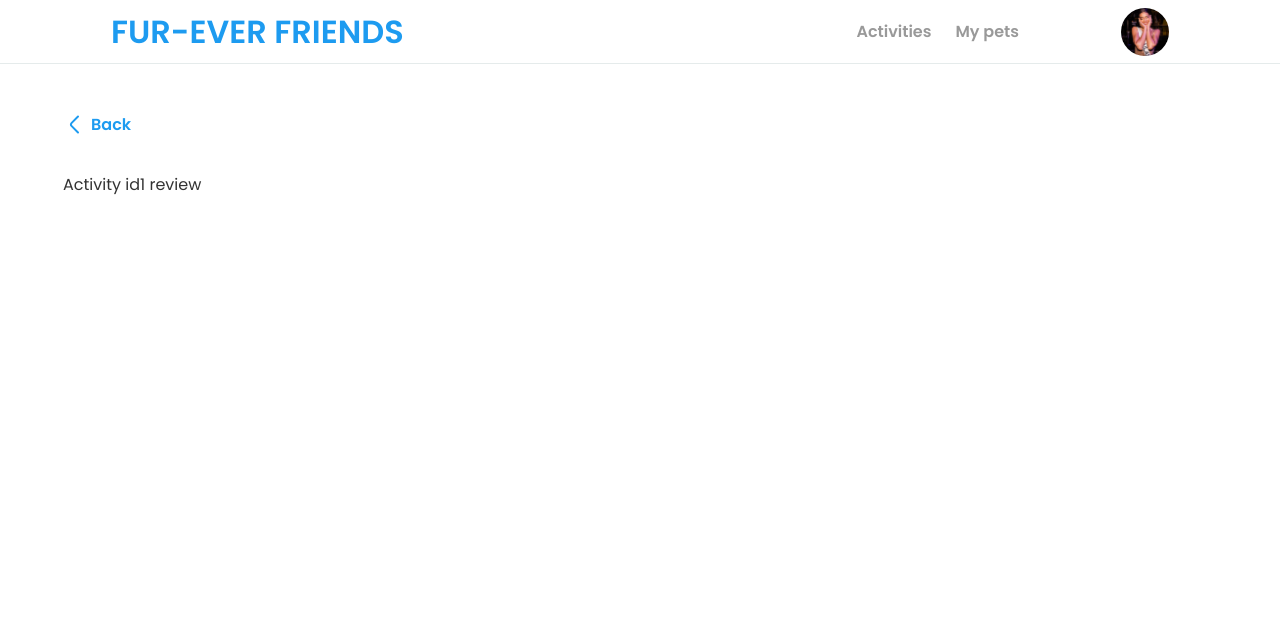
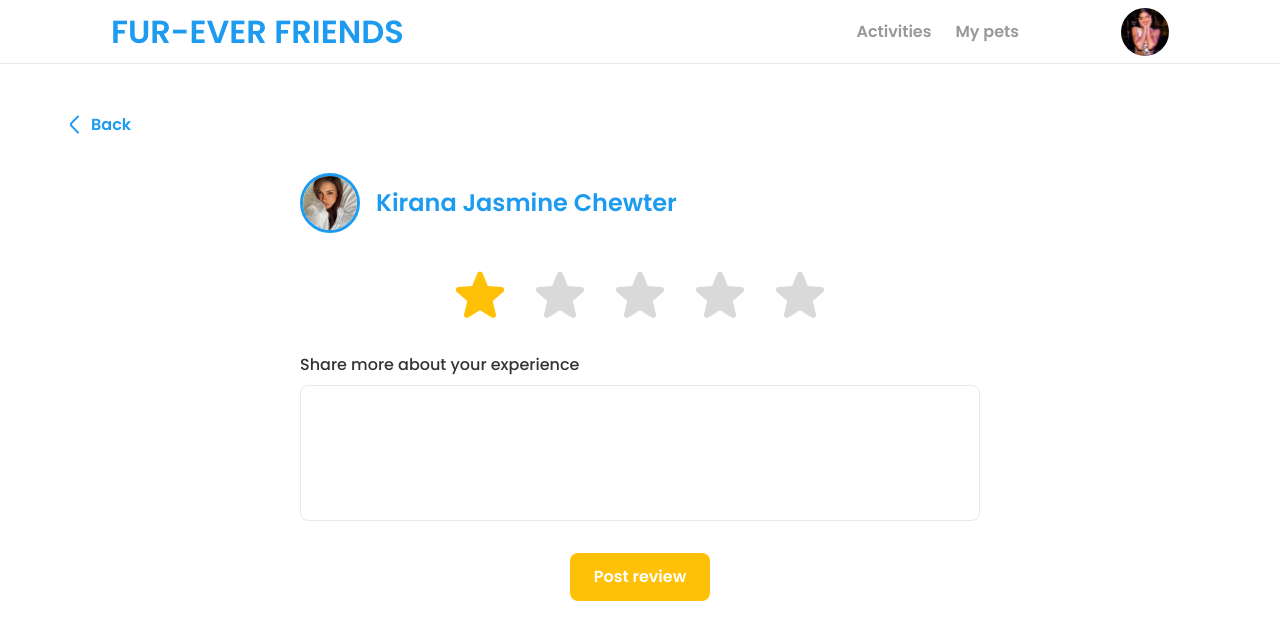
Before and after one commit to jetsarew/fur-ever-friends-frontend, a Next.js app: page /activity/1/review in a window 1280 px wide. Shown: the top 640 px of the page. Built offline with nearby package versions, Linux system fonts and the light colour scheme.

Commit message:
feat: init review page

```diff
--- a/package.json
+++ b/package.json
@@ -9,6 +9,7 @@
     "lint": "next lint"
   },
   "dependencies": {
+    "@heroicons/react": "^2.1.5",
     "next": "14.2.8",
     "react": "^18",
     "react-dom": "^18"
--- a/src/app/activity/(overview)/[id]/review/page.tsx
+++ b/src/app/activity/(overview)/[id]/review/page.tsx
@@ -1,10 +1,66 @@
+"use client";
+
+import TextArea from "@/components/Input/TextArea";
+import { StarIcon } from "@heroicons/react/16/solid";
+import Image from "next/image";
+import { useState } from "react";
+
 export default function ActivityReviewPage({ params }: {
     params: { id: string }
 }
 ){
+    const [rating, setRating] = useState<number>(1);
+
+    console.log(params.id);
+
     return (
-        <div>
-            Activity id{params.id} review
+        <div className="w-[680px] mx-auto flex flex-col items-center gap-8">
+            <div className="w-full flex flex-col items-start gap-8">
+                <div className="flex flex-row items-center gap-4">
+                    <Image
+                        src="/pet-sitter.jpg"
+                        width={120}
+                        height={120}
+                        alt={"pet sitter profile"}
+                        className="w-[60px] h-[60px] rounded-full border-[3px] border-bright-blue object-cover"
+                    />
+                    <p className="text-subheading text-bright-blue">Kirana Jasmine Chewter</p>
+                </div>
+                <div className="w-full flex flex-row justify-center gap-5">
+                    <button
+                        onClick={() => setRating(1)}
+                    >
+                        <StarIcon className="w-[60px] h-[60px] text-golden-yellow"/>
+                    </button>
+                    <button
+                        onClick={() => setRating(2)}
+                    >
+                        <StarIcon className={`w-[60px] h-[60px] ${rating >= 2 ? "text-golden-yellow" : "text-light-gray2"}`}/>
+                    </button>
+                    <button
+                        onClick={() => setRating(3)}
+                    >
+                        <StarIcon className={`w-[60px] h-[60px] ${rating >= 3 ? "text-golden-yellow" : "text-light-gray2"}`}/>
+                    </button>
+                    <button
+                        onClick={() => setRating(4)}
+                    >
+                        <StarIcon className={`w-[60px] h-[60px] ${rating >= 4 ? "text-golden-yellow" : "text-light-gray2"}`}/>
+                    </button>
+                    <button
+                        onClick={() => setRating(5)}
+                    >
+                        <StarIcon className={`w-[60px] h-[60px] ${rating >= 5 ? "text-golden-yellow" : "text-light-gray2"}`}/>
+                    </button>
+                </div>
+            </div>
+            <TextArea
+                label={"Share more about your experience"}
+                width={"w-full"}
+                height={"h-[136px]"}
+                onChange={() => {}}
+            />
+            <button className="px-6 py-4 flex flex-row justify-between items-center rounded-lg text-button text-white bg-golden-yellow">Post review</button>
         </div>
     )
 }
--- a/src/components/Input/TextArea.tsx
+++ b/src/components/Input/TextArea.tsx
@@ -31,7 +31,7 @@ export default function TextArea({
     };
 
     return (
-        <div className="flex flex-col gap-3">
+        <div className={`${width} flex flex-col gap-3`}>
             <label className={labelStyle}>{label}</label>
             <div className="flex flex-row items-center gap-2">
                 {icon}
@@ -39,7 +39,7 @@ export default function TextArea({
                     placeholder={placeholder}
                     value={inputValue}
                     onChange={handleInputChange}
-                    className={`${width} ${height} p-3 border border-bd-gray rounded-lg text-body-paragraph focus:outline-none focus:border-bright-blue resize-none`}
+                    className={`w-full ${height} p-3 border border-bd-gray rounded-lg text-body-paragraph focus:outline-none focus:border-bright-blue resize-none`}
                 />
             </div>
         </div>
```
Also changed, not shown: 1 other file (tests, documents, lock files or other folders).
